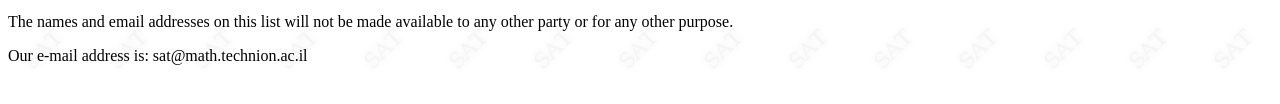
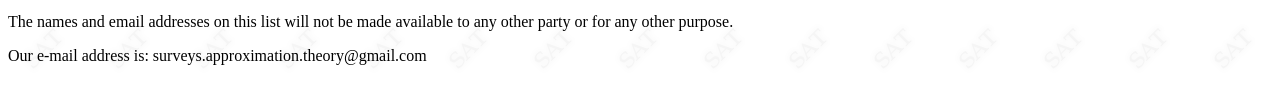
Before and after one commit to surveys-in-approximation-theory/surveys-in-approximation-theory.github.io, a plain HTML site: page list.html in a window 1280 px wide. Shown: the part 334-438 px from the top of the page. Drawn offline with Linux system fonts and the light colour scheme.

Commit message:
Update list.html

```diff
--- a/list.html
+++ b/list.html
@@ -34,7 +34,7 @@ message body. This service is free of charge.</p>
 <p>The names and email addresses on this list will not be made
 available to any other party or for any other purpose.</p>
 
-<p>Our e-mail address is: sat@math.technion.ac.il</p>
+<p>Our e-mail address is: surveys.approximation.theory@gmail.com</p>
 
 
 <script type="text/javascript">
```
